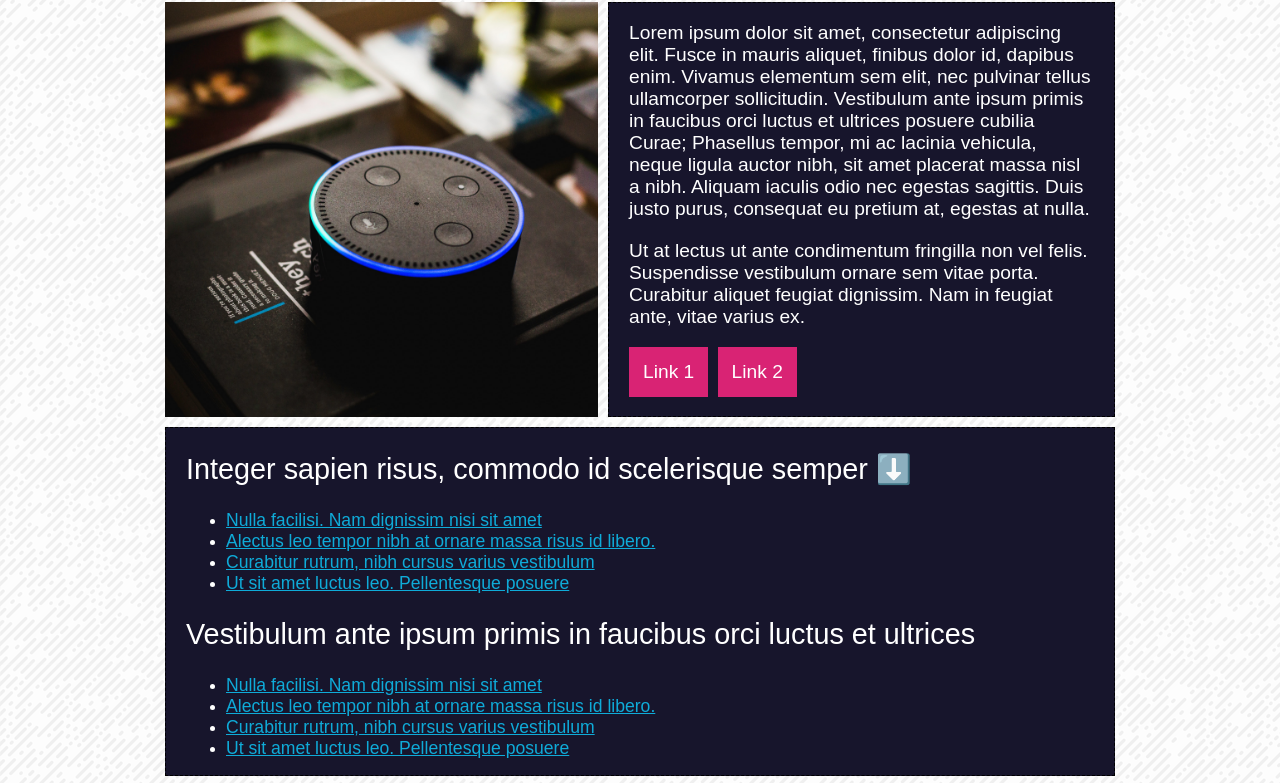
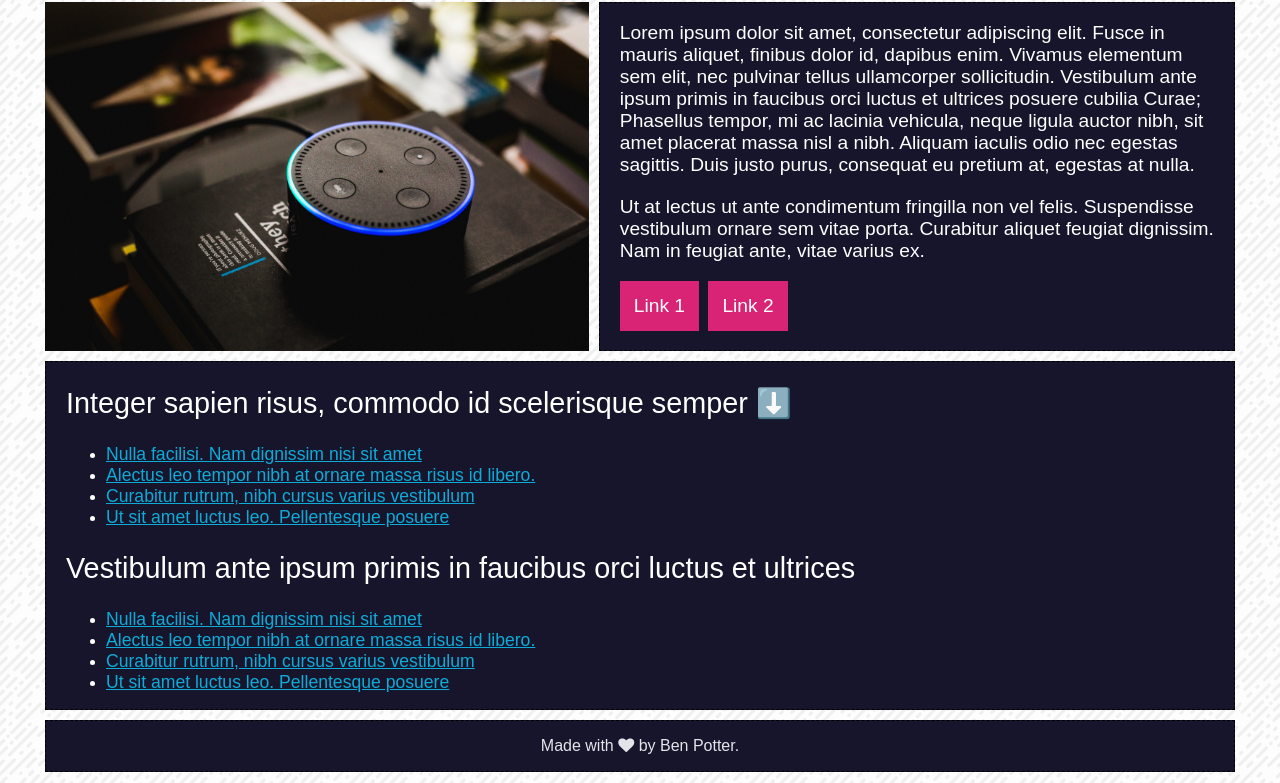
Before and after one commit to bwp5674/igme110, a plain HTML site: page index.html in a window 1280 px wide. Shown: the part 136-919 px from the top of the page. Drawn offline with Linux system fonts and the light colour scheme; a web font is replaced by a local one.

Commit message:
Selection color and 1200px view

```diff
--- a/css/style.css
+++ b/css/style.css
@@ -6,6 +6,11 @@ body {
 
 body {
   background-image: url("../img/funky-lines.png");
+}
+
+::selection {
+  background: #d92374;
+  color: #fff;
 }
 
 div.center {
@@ -202,3 +207,9 @@ footer p {
     width: 100%;
   }
 }
+
+@media (min-width: 1200px) {
+  div.container-grid {
+    width: 1200px;
+  }
+}
```
